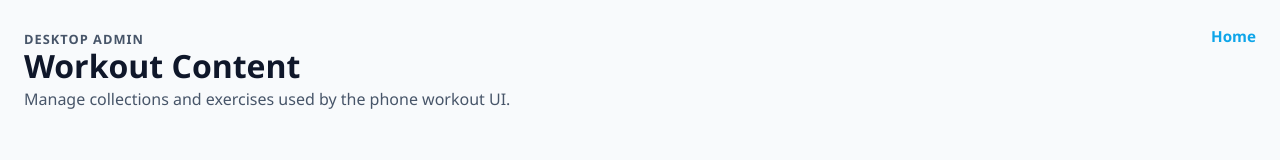
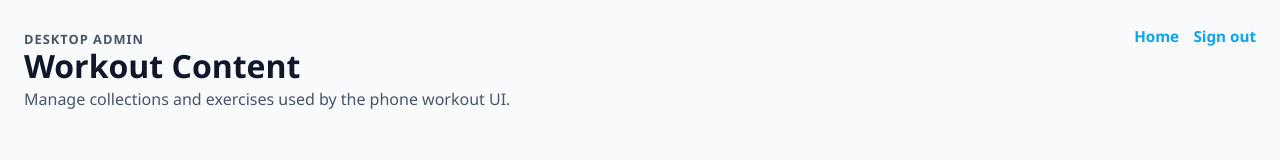
Before and after one commit to witcradg/gym-app-vibe, a Next.js app: page /admin/workouts in a window 1280 px wide. Shown: the top 160 px of the page. Built offline with nearby package versions, Linux system fonts and the light colour scheme; no server answers; the database is empty.

Commit message:
refactor move home client and add admin signout
Both authentication paths are now working.

```diff
--- a/app/globals.css
+++ b/app/globals.css
@@ -264,6 +264,13 @@ textarea {
   gap: 1rem;
 }
 
+.admin-workouts__header-actions {
+  display: flex;
+  align-items: center;
+  gap: 0.9rem;
+  padding-top: 0.15rem;
+}
+
 .admin-workouts__header p {
   margin: 0.35rem 0 0;
   color: var(--text-muted);
@@ -284,7 +291,18 @@ textarea {
   font-size: 0.95rem;
   font-weight: 600;
   white-space: nowrap;
-  padding-top: 0.15rem;
+}
+
+.admin-workouts__signout-button {
+  border: none;
+  background: none;
+  padding: 0;
+  color: var(--accent);
+  font: inherit;
+  font-size: 0.95rem;
+  font-weight: 600;
+  white-space: nowrap;
+  cursor: pointer;
 }
 
 .admin-workouts__layout {
--- a/components/admin/workouts-admin-page.tsx
+++ b/components/admin/workouts-admin-page.tsx
@@ -7,6 +7,7 @@ import { CollectionEditor } from "@/components/admin/collection-editor";
 import { CollectionsPanel } from "@/components/admin/collections-panel";
 import { ExerciseEditor } from "@/components/admin/exercise-editor";
 import { ExercisesPanel } from "@/components/admin/exercises-panel";
+import { createClient } from "@/lib/supabase/client";
 import {
   findUnassignedCollection,
   isUnassignedCollection,
@@ -71,6 +72,7 @@ async function readJson<T>(response: Response): Promise<T | RequestError> {
 }
 
 export default function WorkoutsAdminPage() {
+  const supabase = createClient();
   const [collections, setCollections] = useState<Collection[]>([]);
   const [exercises, setExercises] = useState<Exercise[]>([]);
   const [loading, setLoading] = useState(true);
@@ -687,6 +689,11 @@ export default function WorkoutsAdminPage() {
     collectionEditorMode === "create" || (selectedCollection && !selectedExerciseId);
   const showExerciseEditor = Boolean(selectedExerciseId && exerciseDraft);
 
+  const handleSignOut = async () => {
+    await supabase.auth.signOut();
+    window.location.href = "/";
+  };
+
   return (
     <main className="admin-workouts">
       <header className="admin-workouts__header">
@@ -697,9 +704,18 @@ export default function WorkoutsAdminPage() {
             <p>Manage collections and exercises used by the phone workout UI.</p>
           </div>
 
-          <Link href="/" className="admin-workouts__home-link">
-            Home
-          </Link>
+          <div className="admin-workouts__header-actions">
+            <Link href="/" className="admin-workouts__home-link">
+              Home
+            </Link>
+            <button
+              type="button"
+              className="admin-workouts__signout-button"
+              onClick={handleSignOut}
+            >
+              Sign out
+            </button>
+          </div>
         </div>
       </header>
 
```
Also changed, not shown: app/page.tsx (+13 -4 lines), components/home/home-client.tsx (renamed from app/home-client.tsx, +7 -7 lines), 1 other file (tests, documents, lock files or other folders).
